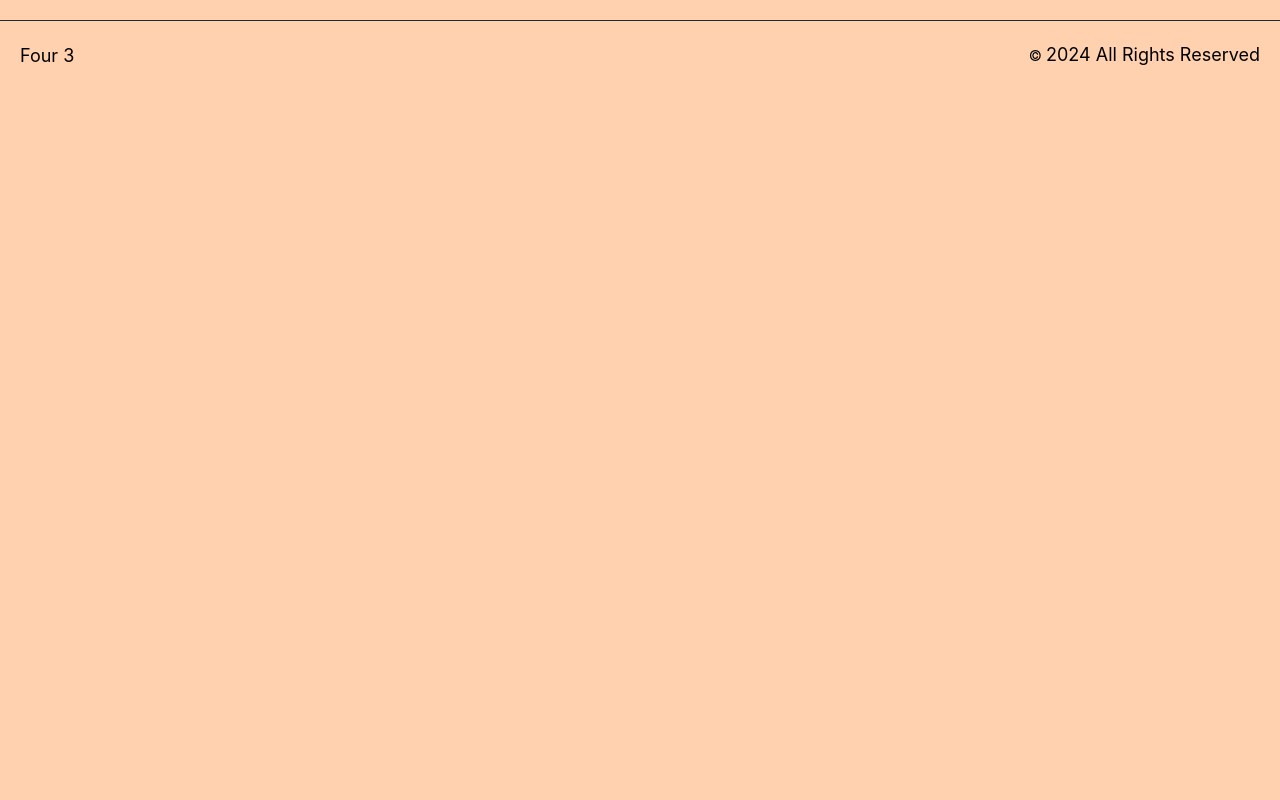
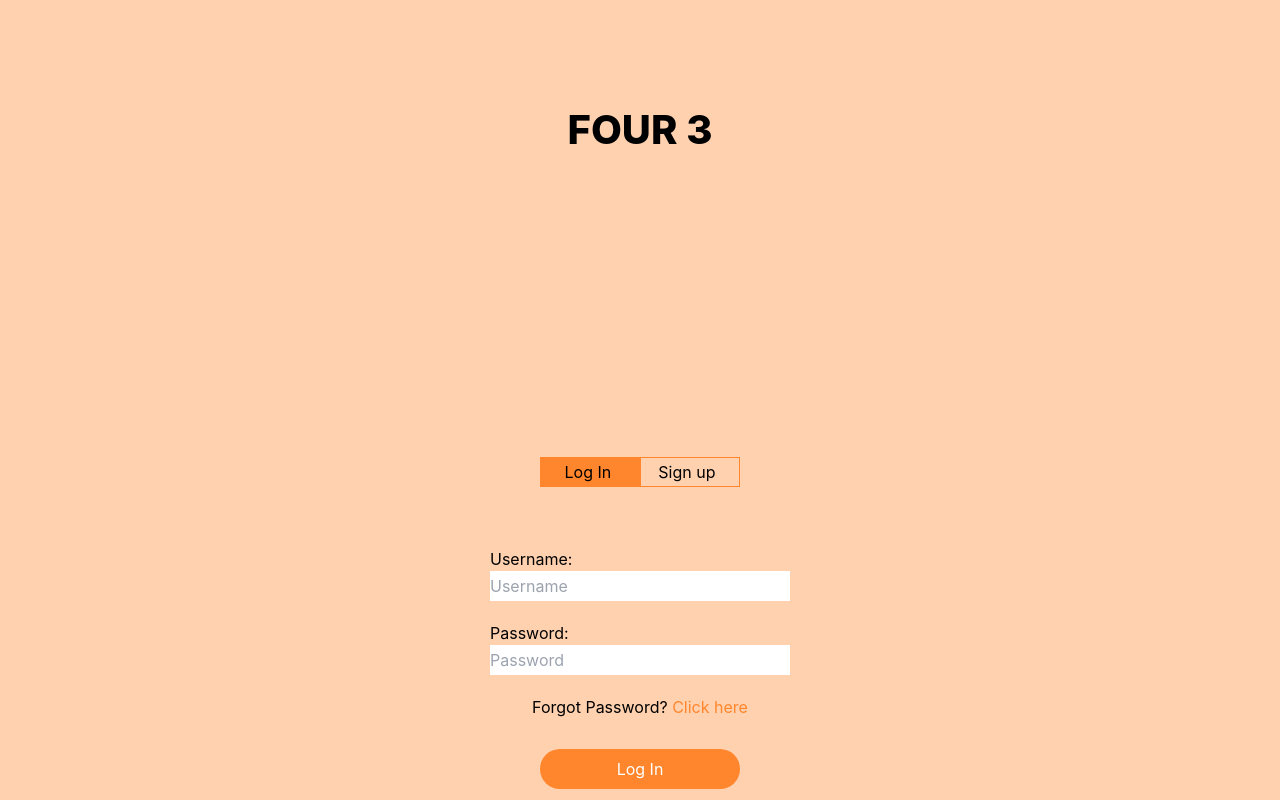
Before and after one commit to TR7J/Blogging-app, a React (Create React App) app: page /Blogging-app/Authentication in a window 1280 px wide. Shown: the top 800 px of the page. Built offline with nearby package versions, Linux system fonts and the light colour scheme.

Commit message:
Configuration 3

```diff
--- a/src/App.js
+++ b/src/App.js
@@ -19,10 +19,10 @@ function App() {
     <>
       <BrowserRouter basename='/Blogging-app'>
         <Routes>
-            <Route exact path='/Home' element={<Home/>}/>
+            <Route exact path='/' element={<Home/>}/>
             <Route path='/CreateNew' element={<CreateNew/>}/>
             <Route path='/Profile' element={<Profile/>}/>
-            <Route path='/' element={<Authentication/>}/>
+            <Route path='/Authentication' element={<Authentication/>}/>
             <Route path='/Signup' element={<SignUp/>}/>
             <Route path='/DataScience' element={<DataScience/>}/>
         </Routes>
--- a/src/components/newnavigation/newnavigation.jsx
+++ b/src/components/newnavigation/newnavigation.jsx
@@ -15,9 +15,9 @@ export default function NewNavigation(){
             <nav className="nav">
                 <ul className='nav-ul'>
                     <li><Link to={'/CreateNew'} className='nav-links'>Create New</Link></li>
-                    <li><Link to={'/Home'} className='nav-links'>Home</Link></li>
+                    <li><Link to={'/'} className='nav-links'>Home</Link></li>
                     <li><Link to={'https://four3careercompass.streamlit.app/'} target='blank' className='nav-links'>Chat Bot</Link></li>
-                    <li><Link to={'/'} className='nav-links'>Authentication</Link></li>
+                    <li><Link to={'/Authentication'} className='nav-links'>Authentication</Link></li>
                     <button onClick={logOut} className='log-out'>Log Out</button>
                 </ul>
             </nav>
```
